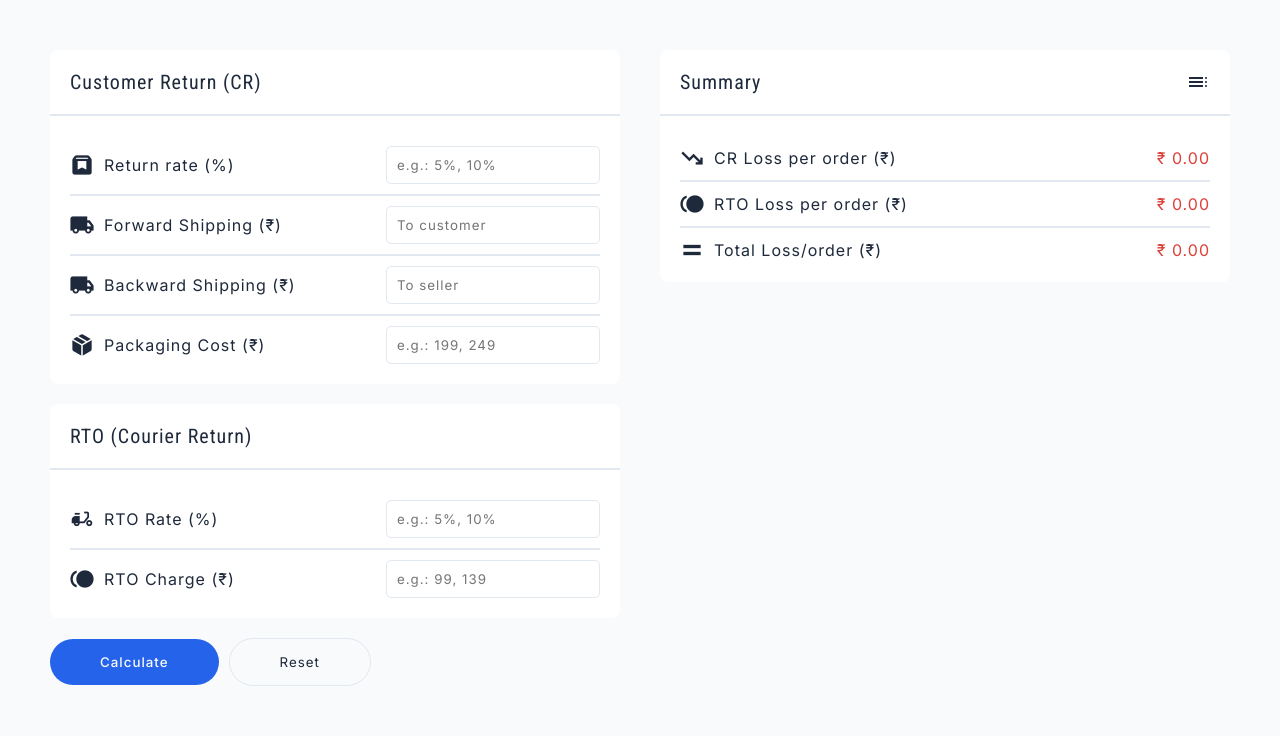
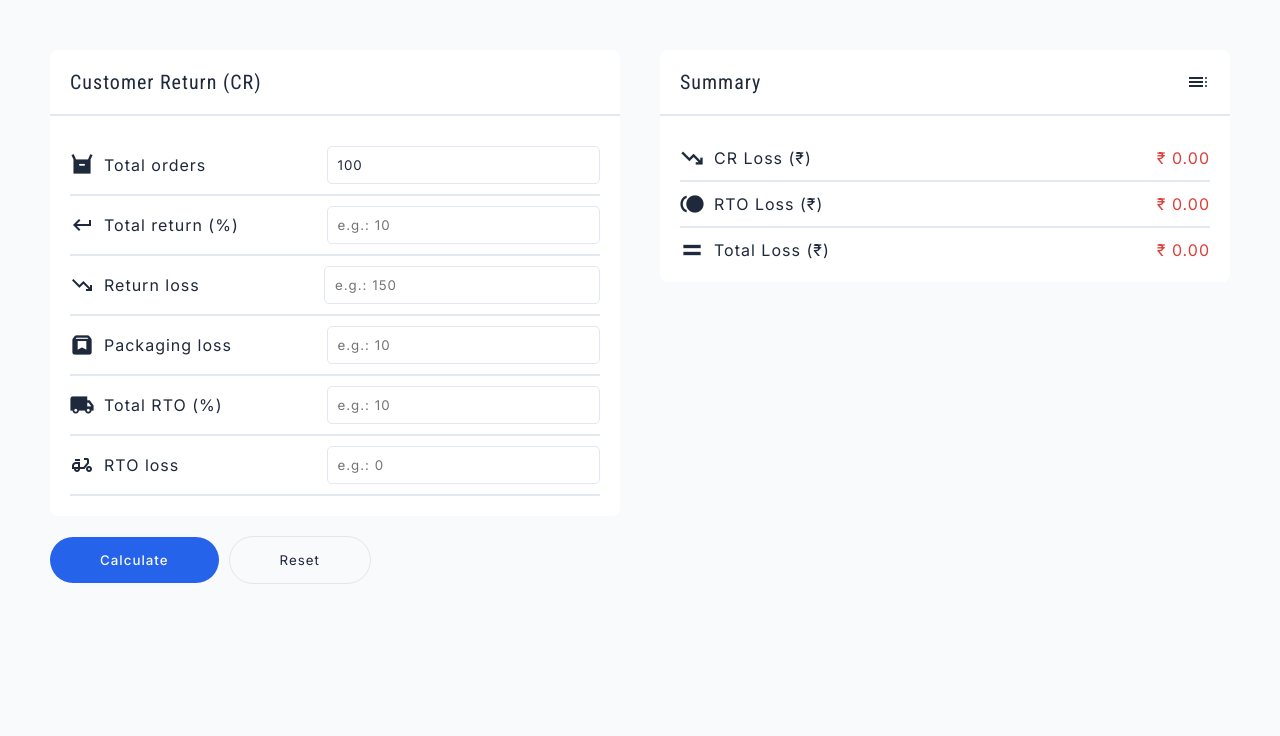
Before and after one commit to coderadi-in/seller-toolset-v3, a Flask app: page /tools/cr-calculator/ in a window 1280 px wide. Shown: the part 102-838 px from the top of the page. After the commit the page ends 686 px from the top, so only its background shows below. Run offline with Flask 3, Linux system fonts and the light colour scheme.

Commit message:
Update CR Calculator.

```diff
--- a/static/css/pages/cr_calculator.css
+++ b/static/css/pages/cr_calculator.css
@@ -10,8 +10,10 @@
 
 .stats-card .heading .h3 {padding: 20px;}
 .stats-card .heading .symbol {padding: 20px;}
+.stats-card .body {padding: 20px;}
 
-.stats-card .body {padding: 20px;}
+.stats-card .input-row label,
+.stats-card .input-row input {flex: 1;}
 /* | STATS-CARD [END] */
 
 /* | RIGHT PANEL STATS CARD [START] */
@@ -21,3 +23,10 @@
 @media (max-width: 1090px) {
     .calculator .section {flex-direction: column;}
 }
+
+@media (max-width: 568px) {
+    .input-row {
+        flex-direction: column;
+        align-items: start;
+    }
+}
--- a/static/js/pages/cr_calculator.js
+++ b/static/js/pages/cr_calculator.js
@@ -1,89 +1,101 @@
 // ? IMPORTING OBSERVER
 import { observer } from '../base/observer.js';
 
-// ? GETTING DOC ELEMENTS
-const returnRate = document.getElementById('returnRate');
-const forwardShipping = document.getElementById('forwardShipping');
-const backwardShipping = document.getElementById('backwardShipping');
-const packagingCost = document.getElementById('packagingCost');
-const rtoRate = document.getElementById('rtoRate');
-const rtoCharge = document.getElementById('rtoCharge');
-const calculateBtn = document.querySelector('#calcbtn');
-const resetBtn = document.querySelector('#resbtn');
-const crLossOutput = document.getElementById('crLoss');
-const rtoLossOutput = document.getElementById('rtoLoss');
-const totalLossOutput = document.getElementById('totalLoss');
+// ? GETTING INPUTS
+const totalOrders = document.getElementById("totalOrders");
+const totalReturn = document.getElementById("totalReturn");
+const returnLoss = document.getElementById("returnLoss");
+const packagingLoss = document.getElementById("packagingLoss");
+const totalRto = document.getElementById("totalRto");
+const rtoLoss = document.getElementById("rtoLoss");
 
+// ? GETTING OUTPUTS
+const crLossOutput = document.getElementById("crLossOutput");
+const rtoLossOutput = document.getElementById("rtoLossOutput");
+const totalLossOutput = document.getElementById("totalLossOutput");
 
-// * FUNCTION TO CALCULATE CR LOSSES
-function calculateCRLoss({
-    returnRate,          // % (eg. 5)
-    forwardShipping,     // ₹
-    reverseShipping,     // ₹
-    packagingCost        // ₹
-}) {
-    const rate = returnRate / 100;
-    const returnCost = forwardShipping + reverseShipping + packagingCost;
-    return rate * returnCost; // loss per order
+// ? GETTING ACTION ELEMENTS [BUTTONS]
+const calculateBtn = document.getElementById("calcbtn");
+const resetBtn = document.getElementById("resbtn");
+
+// * FUNCTION TO CALCULATE CUSTOMER RETURN
+function calculateCRLoss(
+    totalOrders,
+    totalReturn,
+    returnLoss,
+    packagingLoss,
+    totalRto
+) {
+    // CALCULATE LOSS
+    let output = totalReturn * (returnLoss + packagingLoss) / (totalOrders - totalReturn - totalRto)
+    return output
 }
 
-// * FUNCTION TO CALCULATE RTO LOSSES
-function calculateRTOLoss({
-    rtoRate,             // % (eg. 10)
-    rtoCharge,           // ₹
-}) {
-    const rate = rtoRate / 100;
-    return rate * rtoCharge; // loss per order
+// * FUNCTION TO CALCULATE RTO LOSS
+function calculateRTOLoss(
+    totalOrders,
+    totalRto,
+    rtoLoss,
+    packagingLoss,
+    totalReturn
+) {
+    // CALCULATE LOSS
+    let output = totalReturn * (rtoLoss + packagingLoss) / (totalOrders - totalReturn - totalRto)
+    return output
 }
 
 // & LOSS CALCULATION FUNCTIONALITY
 calculateBtn.addEventListener('click', () => {
     // GET ALL INPUT VALUES
-    const returnRateValue = Number(returnRate.value) || 0;
-    const forwardShippingValue = Number(forwardShipping.value) || 0;
-    const backwardShippingValue = Number(backwardShipping.value) || 0;
-    const packagingCostValue = Number(packagingCost.value) || 0;
-    const rtoRateValue = Number(rtoRate.value) || 0;
-    const rtoChargeValue = Number(rtoCharge.value) || 0;
+    let totalOrdersValue = Number(totalOrders.value) || 0;
+    let totalReturnValue = Number(totalReturn.value) || 0;
+    let returnLossValue = Number(returnLoss.value) || 0;
+    let packagingLossValue = Number(packagingLoss.value) || 0;
+    let totalRtoValue = Number(totalRto.value) || 0;
+    let rtoLossValue = Number(rtoLoss.value) || 0;
 
     // CALCULATE CR LOSS
-    const crLoss = calculateCRLoss({
-        returnRate: returnRateValue,
-        forwardShipping: forwardShippingValue,
-        reverseShipping: backwardShippingValue,
-        packagingCost: packagingCostValue
-    });
+    const crLossResult = calculateCRLoss(
+        totalOrdersValue,
+        totalReturnValue,
+        returnLossValue,
+        packagingLossValue,
+        totalRtoValue
+    );
 
     // CALCULATE RTO LOSS
-    const rtoLoss = calculateRTOLoss({
-        rtoRate: rtoRateValue,
-        rtoCharge: rtoChargeValue
-    });
+    const rtoLossResult = calculateRTOLoss(
+        totalOrdersValue,
+        totalRtoValue,
+        rtoLossValue,
+        packagingLossValue,
+        totalReturnValue
+    );
 
     // CALCULATE TOTAL LOSS
-    const totalLoss = crLoss + rtoLoss;
+    const totalLossResult = crLossResult + rtoLossResult;
 
     // FORMAT CURRENCY AND SHOW OUTPUT
     const formatCurrency = (value) => `\u20B9 ${value.toFixed(2)}`;
-    crLossOutput.textContent = formatCurrency(crLoss);
-    rtoLossOutput.textContent = formatCurrency(rtoLoss);
-    totalLossOutput.textContent = formatCurrency(totalLoss);
+    crLossOutput.textContent = formatCurrency(crLossResult);
+    rtoLossOutput.textContent = formatCurrency(rtoLossResult);
+    totalLossOutput.textContent = formatCurrency(totalLossResult);
 })
 
 // & RESET FUNCTIONALITY
 resetBtn.addEventListener('click', () => {
     // RESET ALL INPUTS
-    returnRate.value = '';
-    forwardShipping.value = '';
-    backwardShipping.value = '';
-    packagingCost.value = '';
-    rtoRate.value = '';
-    rtoCharge.value = '';
+    totalOrders.value = '';
+    totalReturn.value = '';
+    returnLoss.value = '';
+    packagingLoss.value = '';
+    totalRto.value = '';
+    rtoLoss.value = '';
 
     // RESET ALL OUTPUTS
     crLossOutput.textContent = '\u20B9 0.00';
-    rtoLossOcrLossOutput.textContent = '\u20B9 0.00';
-    totalLossOcrLossOutput.textContent = '\u20B9 0.00';
+    rtoLossOutput.textContent = '\u20B9 0.00';
+    totalLossOutput.textContent = '\u20B9 0.00';
 })
 
 // ? GETTING SECTION ELEMENTS
--- a/templates/pages/cr_calculator.html
+++ b/templates/pages/cr_calculator.html
@@ -27,72 +27,59 @@
                         </div>
 
                         <div class="body column gap-10">
-                            <div class="input-row res-row h-sb gap-5">
-                                <label class="row gap-10" for="returnRate">
-                                    <span class="symbol fl-icon">box</span>
-                                    <span class="text">Return rate (%)</span>
+                            <div class="input-row row h-sb gap-5">
+                                <label for="totalOrders" class="row gap-10">
+                                    <span class="symbol fl-icon">orders</span>
+                                    <span class="text">Total orders</span>
                                 </label>
-                                <input type="number" name="returnRate" id="returnRate" class="input"
-                                    placeholder="e.g.: 5%, 10%">
+                                <input type="number" name="totalOrders" id="totalOrders" class="input" placeholder="e.g.: 100" value="100">
                             </div>
                             <hr class="divider">
 
-                            <div class="input-row res-row h-sb gap-5">
-                                <label class="row gap-10" for="forwardShipping">
-                                    <span class="symbol fl-icon">local_shipping</span>
-                                    <span class="text">Forward Shipping (₹)</span>
+                            <div class="input-row row h-sb gap-5">
+                                <label for="totalReturn" class="row gap-10">
+                                    <span class="symbol">keyboard_return</span>
+                                    <span class="text">Total return (%)</span>
                                 </label>
-                                <input type="number" name="forwardShipping" id="forwardShipping" class="input"
-                                    placeholder="To customer">
+                                <input type="number" name="totalReturn" id="totalReturn" class="input" placeholder="e.g.: 10">
                             </div>
                             <hr class="divider">
 
-                            <div class="input-row res-row h-sb gap-5">
-                                <label class="row gap-10" for="backwardShipping">
-                                    <span class="symbol fl-icon">local_shipping</span>
-                                    <span class="text">Backward Shipping (₹)</span>
+                            <div class="input-row row h-sb ga-5">
+                                <label for="returnLoss" class="row gap-10">
+                                    <span class="symbol">trending_down</span>
+                                    <span class="text">Return loss</span>
                                 </label>
-                                <input type="number" name="backwardShipping" id="backwardShipping" class="input"
-                                    placeholder="To seller">
+                                <input type="number" name="returnLoss" id="returnLoss" class="input" placeholder="e.g.: 150">
                             </div>
                             <hr class="divider">
 
-                            <div class="input-row res-row h-sb gap-5">
-                                <label class="row gap-10" for="packagingCost">
-                                    <span class="symbol fl-icon">package_2</span>
-                                    <span class="text">Packaging Cost (₹)</span>
+                            <div class="input-row row h-sb gap-5">
+                                <label for="packagingLoss" class="row gap-10">
+                                    <span class="symbol fl-icon">box</span>
+                                    <span class="text">Packaging loss</span>
                                 </label>
-                                <input type="number" name="packagingCost" id="packagingCost" class="input"
-                                    placeholder="e.g.: 199, 249">
-                            </div>
-                        </div>
-                    </div>
-
-                    <div class="stats-card column gap-10">
-                        <div class="heading column">
-                            <h3 class="h3">RTO (Courier Return)</h3>
-                            <hr class="divider">
-                        </div>
-
-                        <div class="body column gap-10">
-                            <div class="input-row res-row h-sb gap-5">
-                                <label class="row gap-10" for="rtoRate">
-                                    <span class="symbol fl-icon">moped</span>
-                                    <span class="text">RTO Rate (%)</span>
-                                </label>
-                                <input type="number" name="rtoRate" id="rtoRate" class="input"
-                                    placeholder="e.g.: 5%, 10%">
+                                <input type="number" name="packagingLoss" id="packagingLoss" class="input" placeholder="e.g.: 10">
                             </div>
                             <hr class="divider">
 
-                            <div class="input-row res-row h-sb gap-5">
-                                <label class="row gap-10" for="rtoCharge">
-                                    <span class="symbol fl-icon">toll</span>
-                                    <span class="text">RTO Charge (₹)</span>
+                            <div class="input-row row h-sb gap-5">
+                                <label for="totalRto" class="row gap-10">
+                                    <span class="symbol fl-icon">local_shipping</span>
+                                    <span class="text">Total RTO (%)</span>
                                 </label>
-                                <input type="number" name="rtoCharge" id="rtoCharge" class="input"
-                                    placeholder="e.g.: 99, 139">
+                                <input type="number" name="totalRto" id="totalRto" class="input" placeholder="e.g.: 10">
                             </div>
+                            <hr class="divider">
+
+                            <div class="input-row row h-sb gap-5">
+                                <label for="rtoLoss" class="row gap-10">
+                                    <span class="symbol">moped</span>
+                                    <span class="text">RTO loss</span>
+                                </label>
+                                <input type="number" name="rtoLoss" id="rtoLoss" class="input" placeholder="e.g.: 0">
+                            </div>
+                            <hr class="divider">
                         </div>
                     </div>
 
@@ -113,30 +100,30 @@
                         </div>
 
                         <div class="body column gap-10">
-                            <div class="input-row res-row h-sb gap-5">
-                                <label class="row gap-10" for="crLoss">
+                            <div class="input-row row h-sb gap-5">
+                                <label class="row gap-10" for="crLossOutput">
                                     <span class="symbol fl-icon">trending_down</span>
-                                    <span class="text">CR Loss per order (₹)</span>
+                                    <span class="text">CR Loss (₹)</span>
                                 </label>
-                                <span class="output text" id="crLoss">₹ 0.00</span>
+                                <span class="output text" id="crLossOutput">₹ 0.00</span>
                             </div>
                             <hr class="divider">
 
-                            <div class="input-row res-row h-sb gap-5">
-                                <label class="row gap-10" for="rtoLoss">
+                            <div class="input-row row h-sb gap-5">
+                                <label class="row gap-10" for="rtoLossOutput">
                                     <span class="symbol fl-icon">toll</span>
-                                    <span class="text">RTO Loss per order (₹)</span>
+                                    <span class="text">RTO Loss (₹)</span>
                                 </label>
-                                <span class="output text" id="rtoLoss">₹ 0.00</span>
+                                <span class="output text" id="rtoLossOutput">₹ 0.00</span>
                             </div>
                             <hr class="divider">
 
-                            <div class="input-row res-row h-sb gap-5">
-                                <label class="row gap-10" for="totalLoss">
+                            <div class="input-row row h-sb gap-5">
+                                <label class="row gap-10" for="totalLossOutput">
                                     <span class="symbol fl-icon">equal</span>
-                                    <span class="text">Total Loss/order (₹)</span>
+                                    <span class="text">Total Loss (₹)</span>
                                 </label>
-                                <span class="output text" id="totalLoss">₹ 0.00</span>
+                                <span class="output text" id="totalLossOutput">₹ 0.00</span>
                             </div>
                         </div>
                     </div>
```
